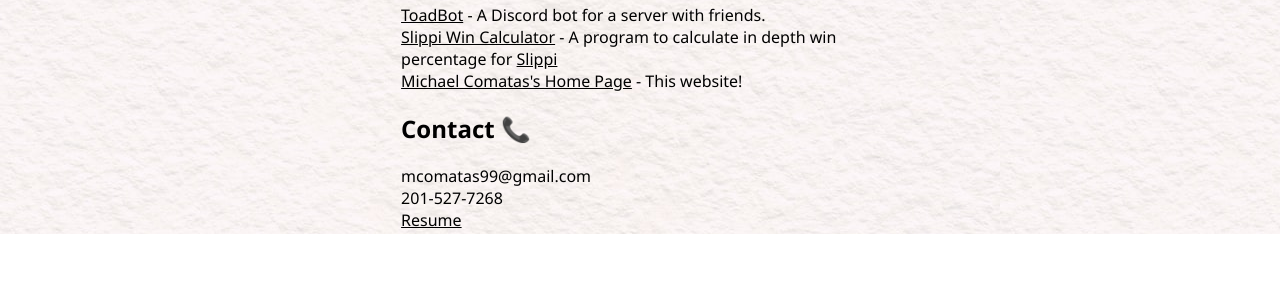
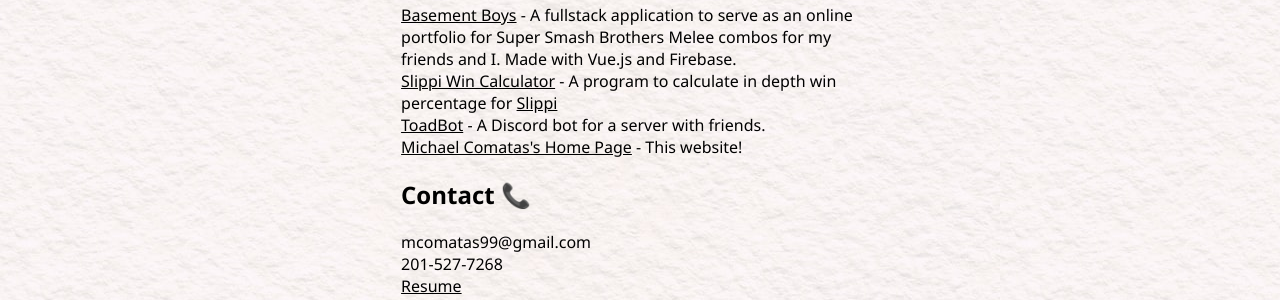
Before and after one commit to mcomatas/old-homepage, a plain HTML site: page index.html in a window 1280 px wide. Shown: the part 675-975 px from the top of the page. Before the commit the page ends 909 px from the top, so only its background shows below. Drawn offline with Linux system fonts and the light colour scheme.

Commit message:
Added 'Basement Boys' in the project section.

```diff
--- a/index.html
+++ b/index.html
@@ -28,9 +28,11 @@
                <!-- <h2>Currently 💻</h2>
                I'm at Nokia Bell Labs as an Optics Systems Engineer. I help the team build fiber optic systems and automate testcases for those systems. -->
                <h2 class="header2">Projects 💡</h2>
-               <a href="https://github.com/mcomatas/ToadBot" target="_blank">ToadBot</a> - A Discord bot for a server with friends.
+               <a href="https://basementboys.netlify.app/" target="_blank">Basement Boys</a> - A fullstack application to serve as an online portfolio for Super Smash Brothers Melee combos for my friends and I. Made with Vue.js and Firebase.
                <br>
                <a href="https://github.com/mcomatas/Slippi-Win-Calculator" target="_blank">Slippi Win Calculator</a> - A program to calculate in depth win percentage for <a href="https://slippi.gg">Slippi</a>
+               <br>
+               <a href="https://github.com/mcomatas/ToadBot" target="_blank">ToadBot</a> - A Discord bot for a server with friends.
                <br>
                <a href="https://github.com/mcomatas/michaelcomatasio" target="_blank">Michael Comatas's Home Page</a> - This website!
                <h2 class="header2">Contact 📞</h2>
```
